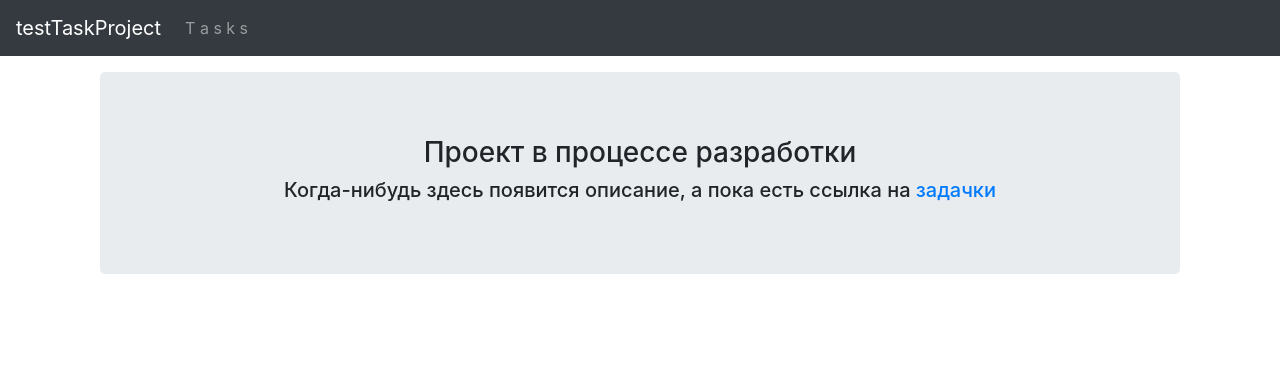
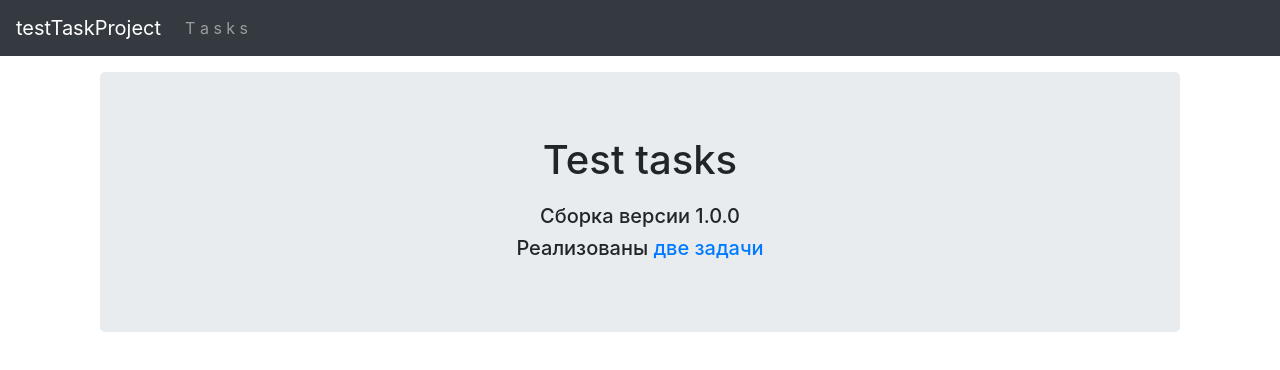
Before and after one commit to IraMeis/cit-test-front, a React (Create React App) app: page / in a window 1280 px wide. Shown: the top 370 px of the page. Built offline with nearby package versions, Linux system fonts and the light colour scheme.

Commit message:
description edited

```diff
--- a/src/components/pages/About.js
+++ b/src/components/pages/About.js
@@ -1,12 +1,14 @@
 import {Link} from "react-router-dom";
+import Separator from "../const/Separator";
 
 const About = () => {
   return (
     <div className="container">
       <header className="jumbotron text-center">
-        <h3>Проект в процессе разработки</h3>
-          <h5>Когда-нибудь здесь появится описание, а пока есть ссылка на
-              <Link to={`/tasks`}> задачки</Link> </h5>
+          <h1>Test tasks</h1>
+          <Separator.Separator1/>
+          <h5>Сборка версии 1.0.0</h5>
+          <h5>Реализованы <Link to={`/tasks`}>две задачи</Link> </h5>
       </header>
     </div>
   );
```
